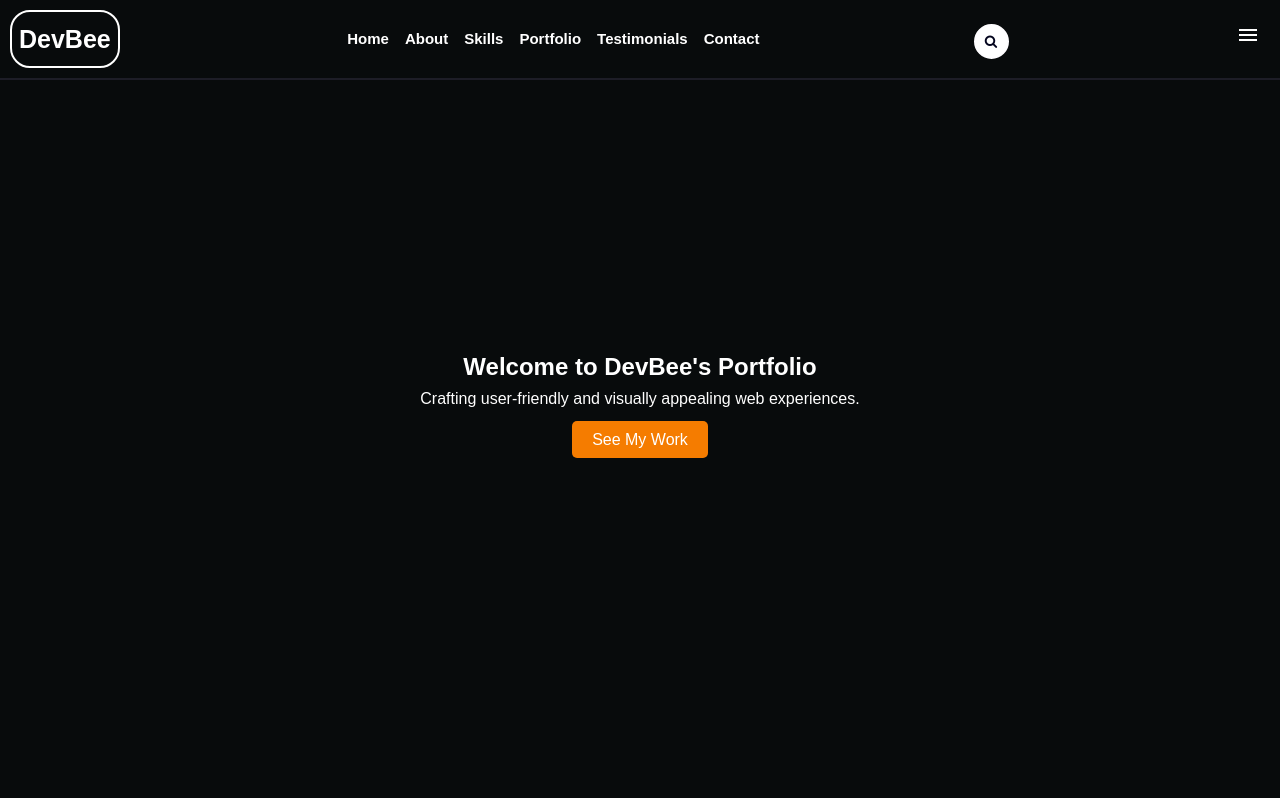
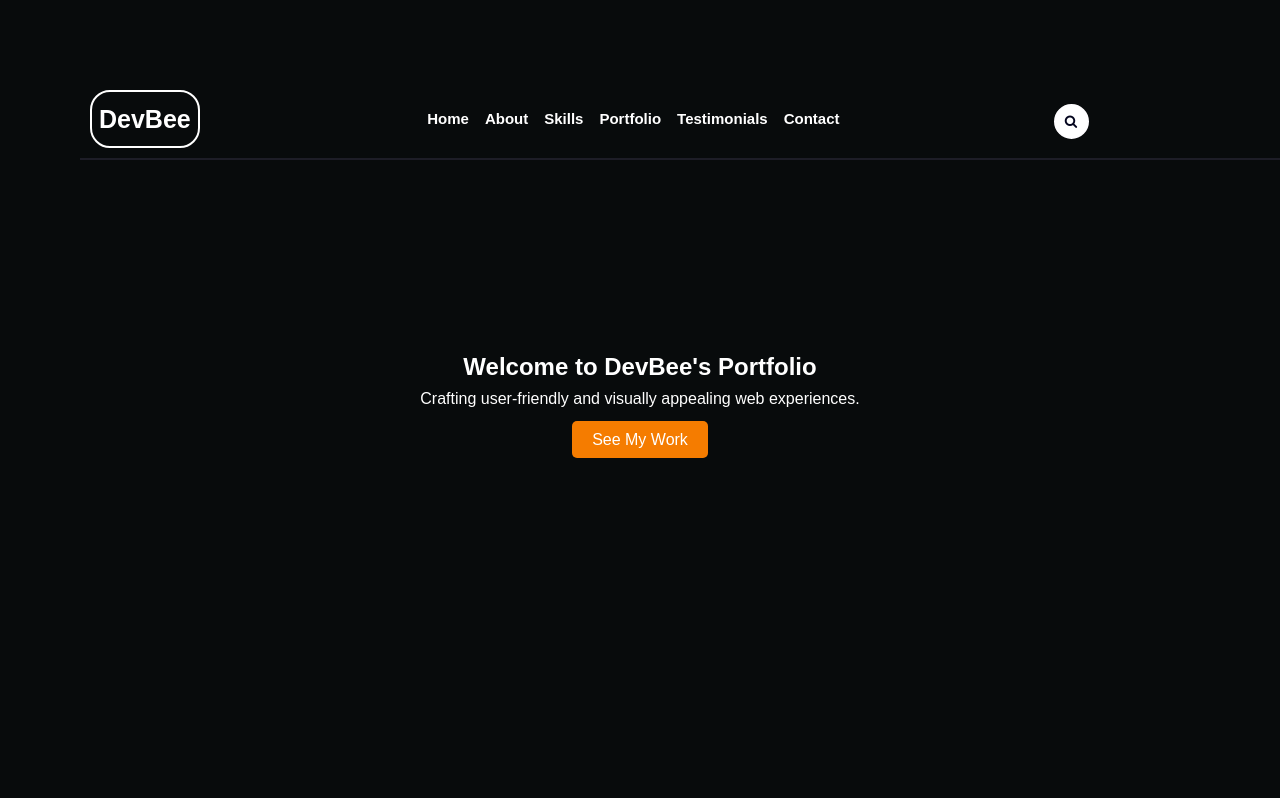
Before and after one commit to Walexsson/DevBee, a plain HTML site: page index.html in a window 1280 px wide. Shown: the top 798 px of the page. Drawn offline with Linux system fonts and the light colour scheme.

Commit message:
Update style01.css

```diff
--- a/style01.css
+++ b/style01.css
@@ -9,6 +9,8 @@ header{
            top: 0;
            left: 0;
            width: 100%;
+           z-index:1000;
+           padding: 80px;
 }
 
             body {
```
